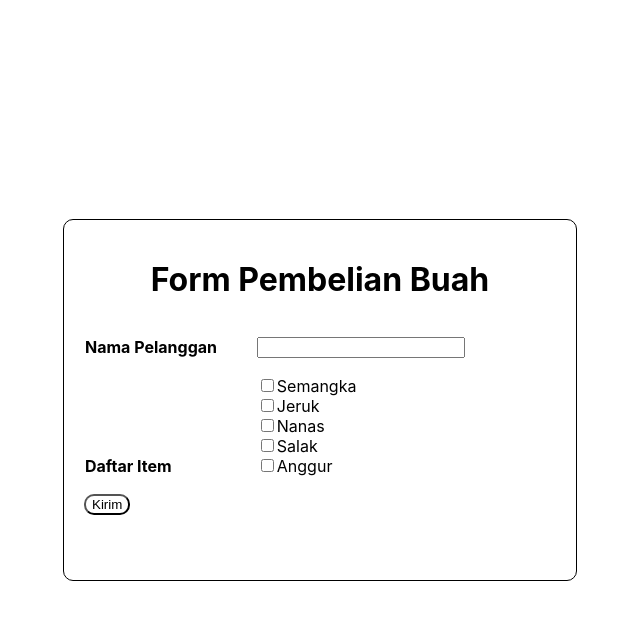
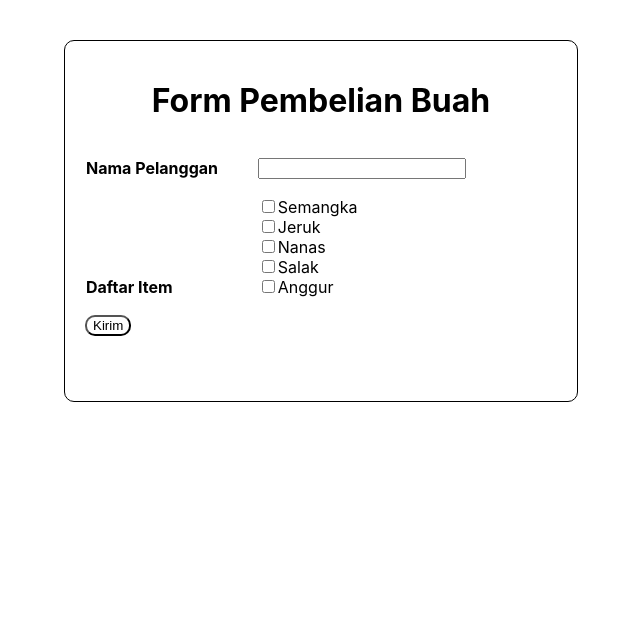
Before and after one commit to triardn/sanbercode-reactjs-batch18-part2, a React (Create React App) app: page / in a window 1280 px wide. Shown: the top 620 px of the page, without its empty margins (320-960 px from the left). Built offline with nearby package versions, Linux system fonts and the light colour scheme.

Commit message:
convert tugas 9 into a component

```diff
--- a/src/App.js
+++ b/src/App.js
@@ -1,35 +1,10 @@
 import React from 'react';
-import logo from './logo.svg';
-import './App.css';
+import Form from './Tugas-9/form';
 
 function App() {
   return (
-    <div className="App">
-        <h1>Form Pembelian Buah</h1>
-        <div className="table">
-          <table>
-            <tr>
-              <td style={{width: '45%'}}><strong>Nama Pelanggan</strong></td>
-              <td><input type="text" style={{width: '200px'}} /></td>
-            </tr>
-            <tr>
-              <td style={{verticalAlign: 'bottom'}}><strong>Daftar Item</strong></td>
-              <td>
-                <input type="checkbox" id="fruits" name="fruits" value="watermelon" />
-                <label for="fruits">Semangka</label><br/>
-                <input type="checkbox" id="fruits" name="fruits" value="orange" />
-                <label for="fruits">Jeruk</label><br/>
-                <input type="checkbox" id="fruits" name="fruits" value="pineapple" />
-                <label for="fruits">Nanas</label><br/>
-                <input type="checkbox" id="fruits" name="fruits" value="Snakefruit" />
-                <label for="fruits">Salak</label><br/>
-                <input type="checkbox" id="fruits" name="fruits" value="grape" />
-                <label for="fruits">Anggur</label><br/>
-              </td>
-            </tr>
-          </table>
-          <button>Kirim</button>
-        </div>
+    <div>
+      <Form />
     </div>
   );
 }
--- /dev/null
+++ b/src/Tugas-9/form.js
@@ -0,0 +1,36 @@
+import React from 'react';
+import './style.css';
+
+function Form() {
+    return(
+        <div className="App">
+            <h1>Form Pembelian Buah</h1>
+            <div className="table">
+            <table>
+                <tr>
+                <td style={{width: '45%'}}><strong>Nama Pelanggan</strong></td>
+                <td><input type="text" style={{width: '200px'}} /></td>
+                </tr>
+                <tr>
+                <td style={{verticalAlign: 'bottom'}}><strong>Daftar Item</strong></td>
+                <td>
+                    <input type="checkbox" id="fruits" name="fruits" value="watermelon" />
+                    <label for="fruits">Semangka</label><br/>
+                    <input type="checkbox" id="fruits" name="fruits" value="orange" />
+                    <label for="fruits">Jeruk</label><br/>
+                    <input type="checkbox" id="fruits" name="fruits" value="pineapple" />
+                    <label for="fruits">Nanas</label><br/>
+                    <input type="checkbox" id="fruits" name="fruits" value="Snakefruit" />
+                    <label for="fruits">Salak</label><br/>
+                    <input type="checkbox" id="fruits" name="fruits" value="grape" />
+                    <label for="fruits">Anggur</label><br/>
+                </td>
+                </tr>
+            </table>
+            <button>Kirim</button>
+            </div>
+        </div>
+    )
+}
+
+export default Form;
--- /dev/null
+++ b/src/Tugas-9/style.css
@@ -0,0 +1,31 @@
+.App {
+  border: 1px solid black;
+  border-radius: 5;
+  width: 40%;
+  height: 45%;
+  position: fixed;
+  top: 5%;
+  left: 30%;
+  /* bring your own prefixes */
+  /* transform: translate(-50%, -50%); */
+  border-radius: 10px;
+}
+
+.App h1 {
+  margin-top: 40px;
+  margin-bottom: 20px;
+  text-align: center;
+}
+
+.table {
+  margin-left: 20px;
+}
+
+table {
+  border-spacing: 0 1rem;
+}
+
+button {
+  border-radius: 10px;
+  background-color: #ffffff;
+}
```
